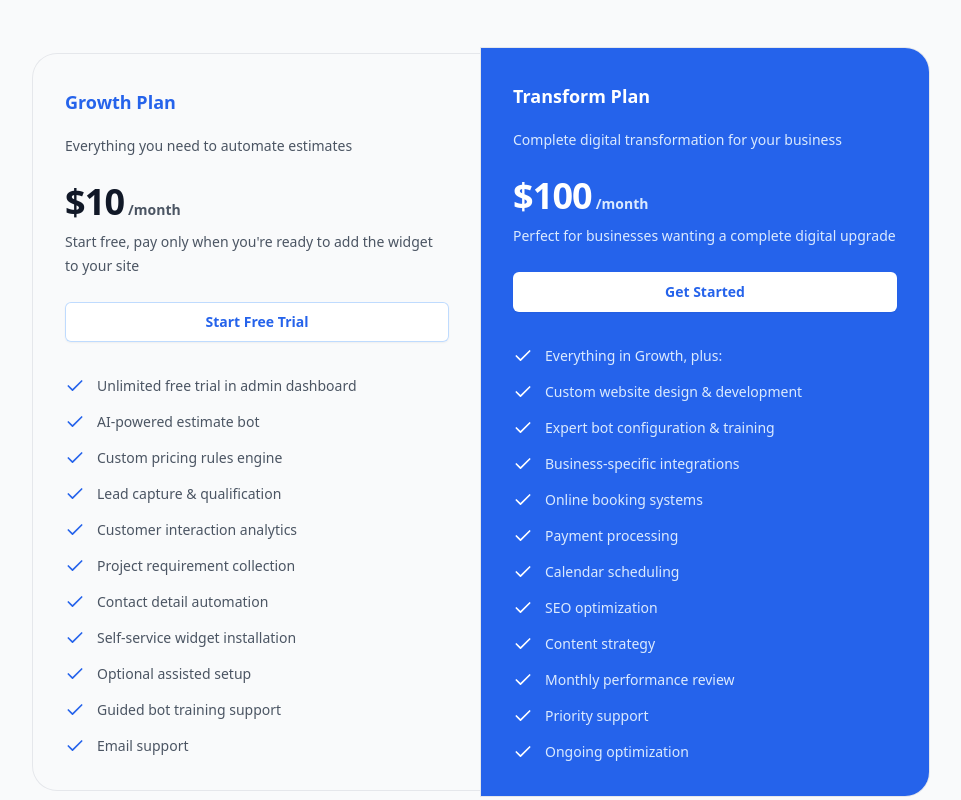
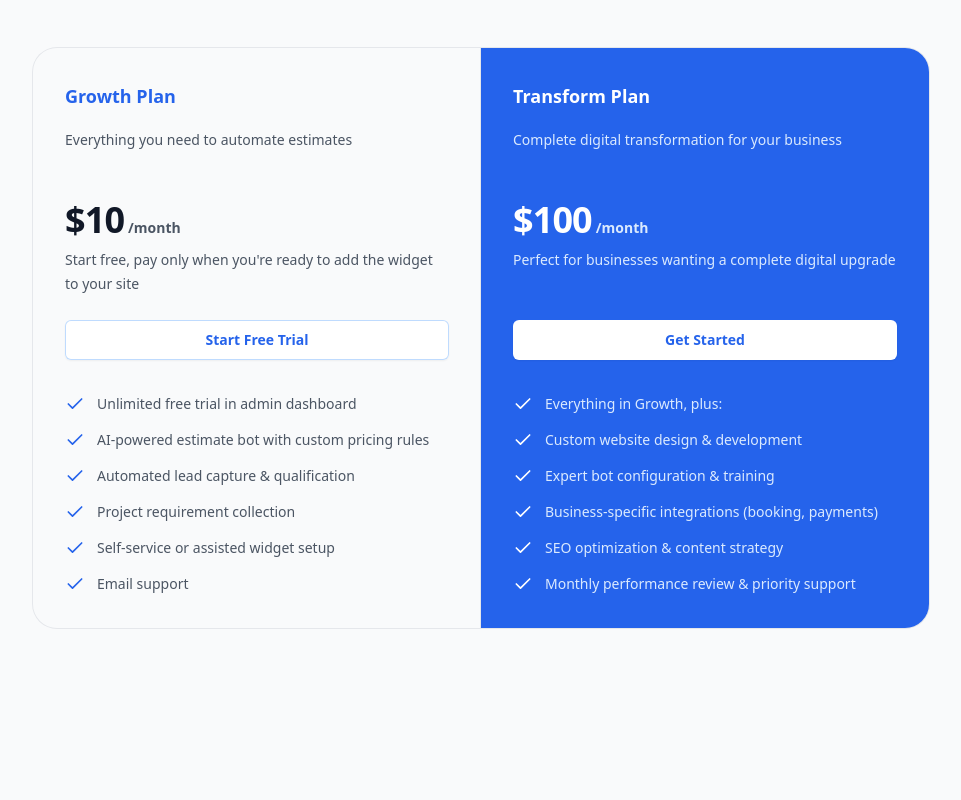
Before and after one commit to reganthompson23/quoteai, a React (Vite) app: page / in a window 1280 px wide. Shown: the part 1600-2400 px from the top of the page, without its empty margins (159-1120 px from the left). Built offline with nearby package versions, Linux system fonts and the light colour scheme; no server answers.

Commit message:
Pricing: Streamline features and improve layout alignment

```diff
--- a/src/components/landing/Pricing.tsx
+++ b/src/components/landing/Pricing.tsx
@@ -4,15 +4,10 @@ import { Check } from 'lucide-react';
 
 const growthFeatures = [
   'Unlimited free trial in admin dashboard',
-  'AI-powered estimate bot',
-  'Custom pricing rules engine',
-  'Lead capture & qualification',
-  'Customer interaction analytics',
+  'AI-powered estimate bot with custom pricing rules',
+  'Automated lead capture & qualification',
   'Project requirement collection',
-  'Contact detail automation',
-  'Self-service widget installation',
-  'Optional assisted setup',
-  'Guided bot training support',
+  'Self-service or assisted widget setup',
   'Email support',
 ];
 
@@ -20,15 +15,9 @@ const transformFeatures = [
   'Everything in Growth, plus:',
   'Custom website design & development',
   'Expert bot configuration & training',
-  'Business-specific integrations',
-  'Online booking systems',
-  'Payment processing',
-  'Calendar scheduling',
-  'SEO optimization',
-  'Content strategy',
-  'Monthly performance review',
-  'Priority support',
-  'Ongoing optimization',
+  'Business-specific integrations (booking, payments)',
+  'SEO optimization & content strategy',
+  'Monthly performance review & priority support',
 ];
 
 export function Pricing() {
@@ -46,18 +35,18 @@ export function Pricing() {
 
         <div className="mx-auto mt-16 grid max-w-lg grid-cols-1 items-center gap-y-6 sm:mt-20 sm:gap-y-0 lg:max-w-4xl lg:grid-cols-2">
           {/* Growth Plan */}
-          <div className="rounded-3xl p-8 ring-1 ring-gray-200 lg:rounded-l-3xl lg:rounded-r-none">
+          <div className="relative rounded-3xl p-8 ring-1 ring-gray-200 lg:rounded-l-3xl lg:rounded-r-none h-full">
             <h3 className="text-lg font-semibold leading-8 text-blue-600">
               Growth Plan
             </h3>
-            <p className="mt-4 text-sm leading-6 text-gray-600">
+            <p className="mt-4 text-sm leading-6 text-gray-600 min-h-[48px]">
               Everything you need to automate estimates
             </p>
             <p className="mt-6 flex items-baseline gap-x-1">
               <span className="text-4xl font-bold tracking-tight text-gray-900">$10</span>
               <span className="text-sm font-semibold leading-6 text-gray-600">/month</span>
             </p>
-            <p className="mt-2 text-sm leading-6 text-gray-600">
+            <p className="mt-2 text-sm leading-6 text-gray-600 min-h-[48px]">
               Start free, pay only when you're ready to add the widget to your site
             </p>
             <Link
@@ -77,18 +66,18 @@ export function Pricing() {
           </div>
 
           {/* Transform Plan */}
-          <div className="rounded-3xl p-8 ring-1 ring-gray-200 bg-blue-600 lg:rounded-l-none lg:rounded-r-3xl">
+          <div className="relative rounded-3xl p-8 ring-1 ring-gray-200 bg-blue-600 lg:rounded-l-none lg:rounded-r-3xl h-full">
             <h3 className="text-lg font-semibold leading-8 text-white">
               Transform Plan
             </h3>
-            <p className="mt-4 text-sm leading-6 text-blue-100">
+            <p className="mt-4 text-sm leading-6 text-blue-100 min-h-[48px]">
               Complete digital transformation for your business
             </p>
             <p className="mt-6 flex items-baseline gap-x-1">
               <span className="text-4xl font-bold tracking-tight text-white">$100</span>
               <span className="text-sm font-semibold leading-6 text-blue-100">/month</span>
             </p>
-            <p className="mt-2 text-sm leading-6 text-blue-100">
+            <p className="mt-2 text-sm leading-6 text-blue-100 min-h-[48px]">
               Perfect for businesses wanting a complete digital upgrade
             </p>
             <Link
```
